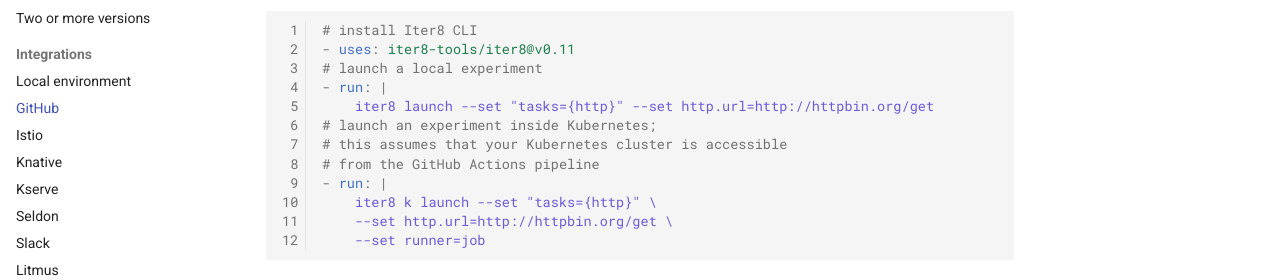
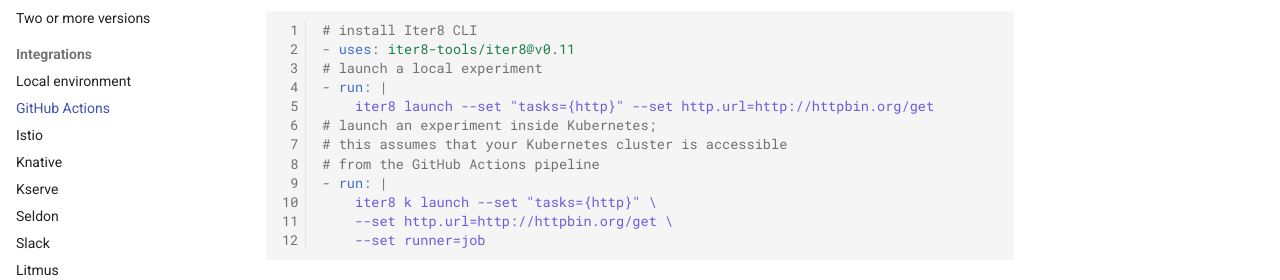
Before and after one commit to iter8-tools/docs, an MkDocs documentation site: the page built from docs/tutorials/integrations/ghactions.md, in a window 1280 px wide. Shown: the part 284-564 px from the top of the page. Built offline with MkDocs 1.6.1 and Material for MkDocs 9.7.7, drawn with Linux system fonts in a browser that asks for light colours; comment, search, counter and statistics services are not loaded; the version menu is left out.

Commit message:
Revert GitHub name change
Signed-off-by: Alan Cha <Alan.cha1@ibm.com>

```diff
--- a/mkdocs.yml
+++ b/mkdocs.yml
@@ -125,7 +125,7 @@ nav:
     - Two or more versions: tutorials/custom-metrics/two-or-more-versions.md
   - Integrations:
     - Local environment: tutorials/integrations/local.md
-    - GitHub: tutorials/integrations/github.md
+    - GitHub Actions: tutorials/integrations/ghactions.md
     - Istio: tutorials/integrations/istio.md
     - Knative: tutorials/integrations/knative.md
     - Kserve: tutorials/integrations/kserve.md
```
Also changed, not shown: docs/user-guide/tasks/notify.md (+1 -1 lines), docs/tutorials/integrations/ghactions.md (renamed from docs/tutorials/integrations/github.md).
